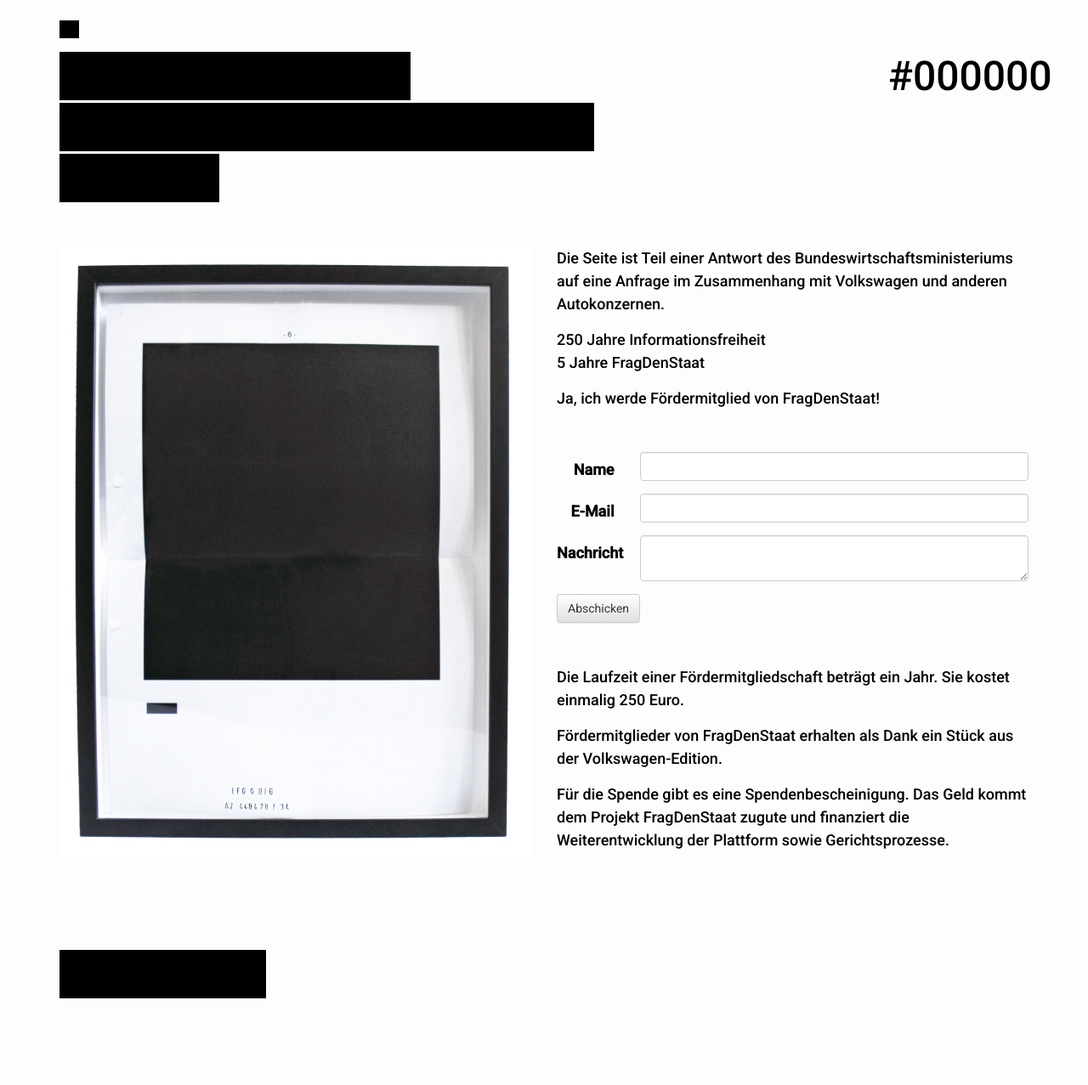
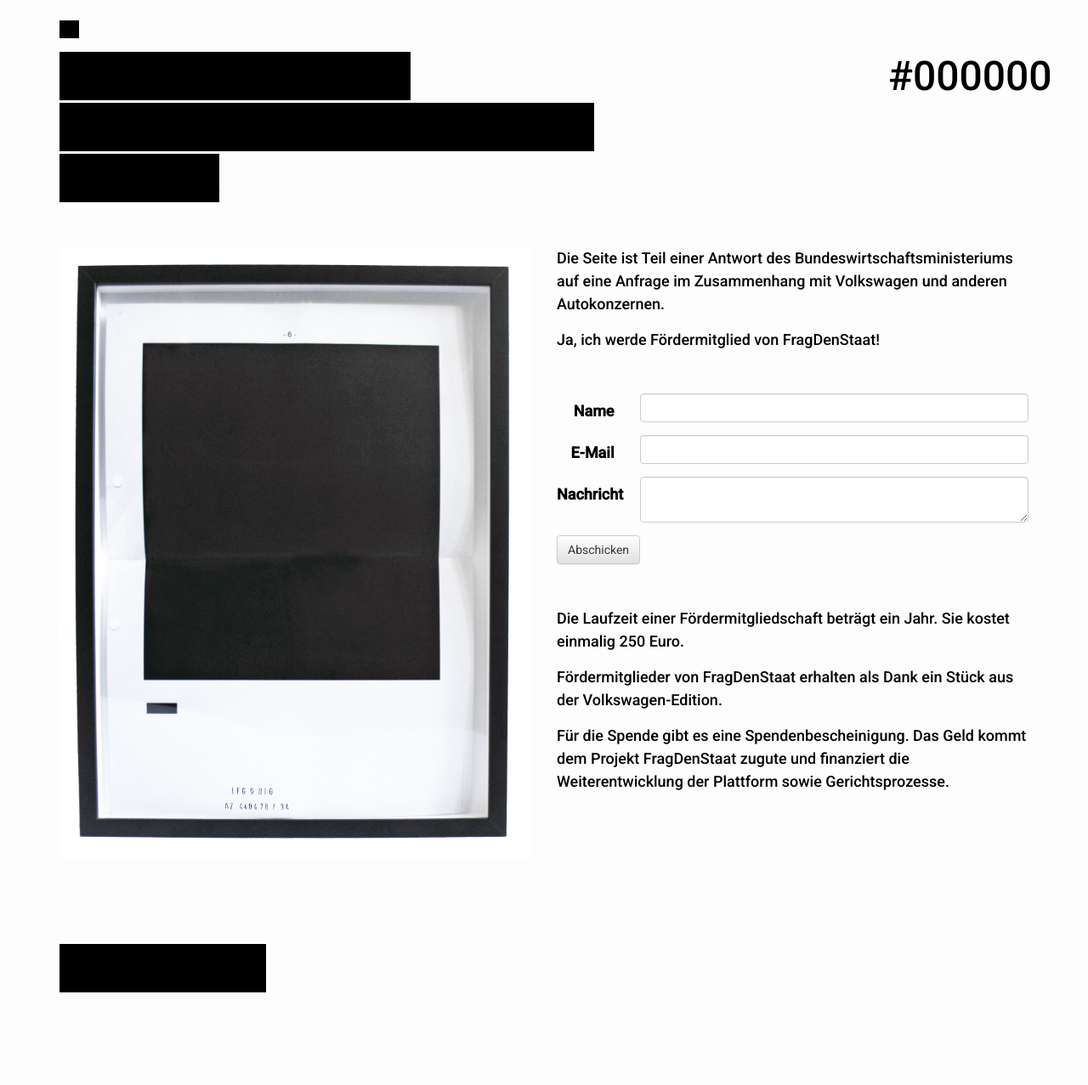
Before and after one commit to okfde/000000.limited, a Jekyll site: the page built from edition.html, in a window 1280 px wide. Shown: the whole page at 85% size. Built offline with Jekyll 4.4.1, drawn with Linux system fonts in a browser that asks for light colours.

Commit message:
Update edition.html

```diff
--- a/edition.html
+++ b/edition.html
@@ -8,10 +8,7 @@
   url: /en/edition
 ---
 
-Die Seite ist Teil einer Antwort des Bundeswirtschaftsministeriums auf eine Anfrage im Zusammenhang mit Volkswagen und anderen Autokonzernen.
-
-250 Jahre Informationsfreiheit
-5 Jahre FragDenStaat
+Die Seite ist Teil einer Antwort des Bundeswirtschaftsministeriums auf eine <a href="https://fragdenstaat.de/anfrage/dokumente-zu-abgasskandal/">Anfrage im Zusammenhang mit Volkswagen</a> und anderen Autokonzernen.
 
 Ja, ich werde Fördermitglied von FragDenStaat!
 
```
